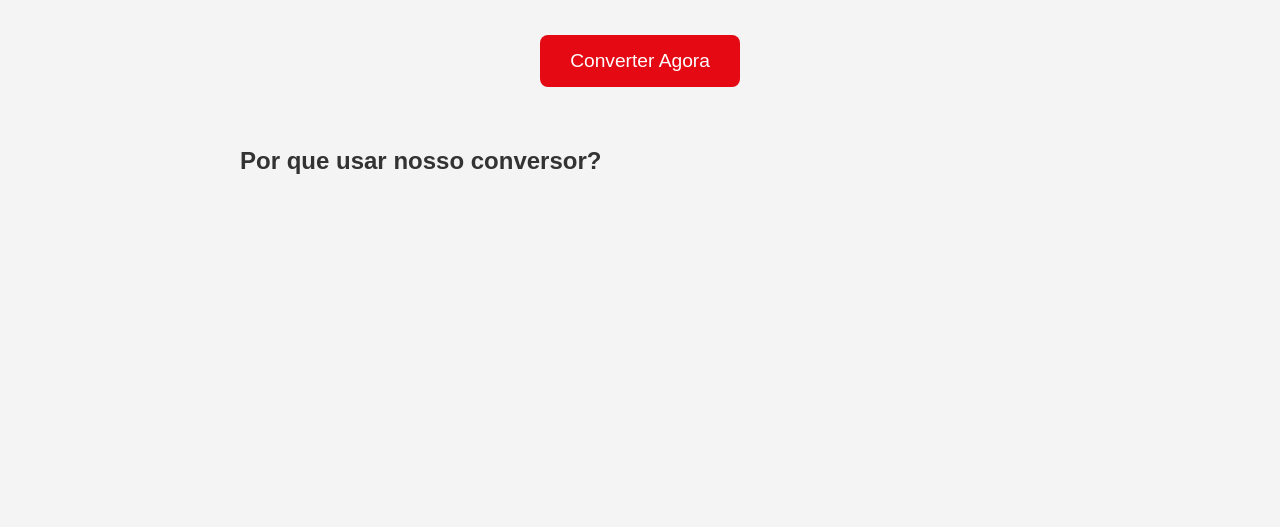
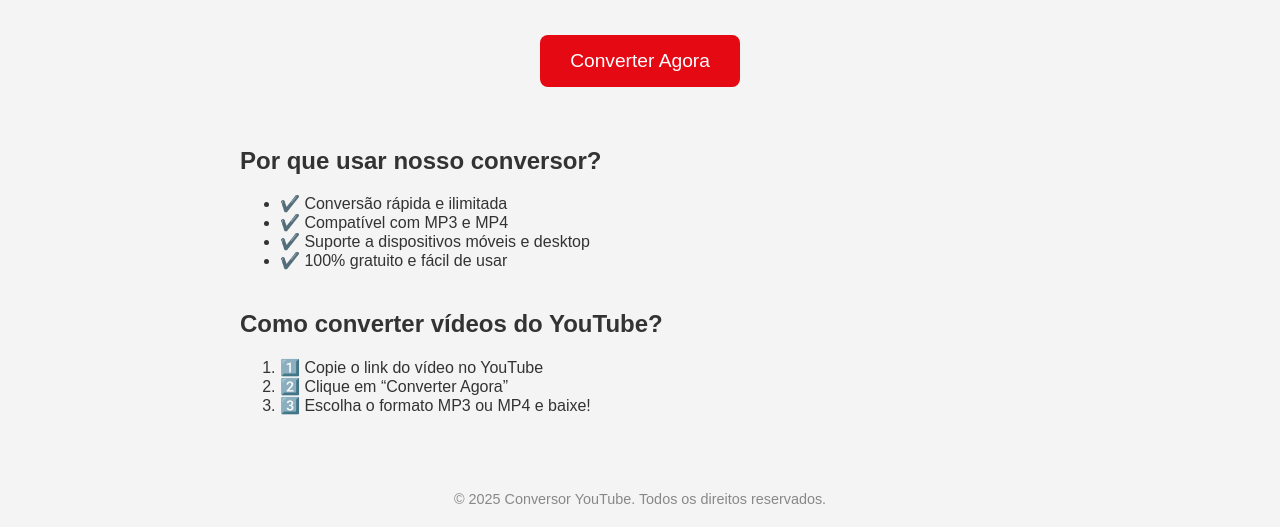
Before and after one commit to digitalbussiness/conversor-youtube, a plain HTML site: page index.html in a window 1280 px wide. Shown: the part 342-869 px from the top of the page. Before the commit the page ends 800 px from the top, so only its background shows below. Drawn offline with Linux system fonts and the light colour scheme.

Commit message:
Update index.html

```diff
--- a/index.html
+++ b/index.html
@@ -87,4 +87,27 @@
     <a href="https://www.y2mate.tools/pt2/" class="btn-converter" target="_blank">Converter Agora</a>
 
     <section>
-      <h2>Por que usar nosso conversor?</h2
+      <h2>Por que usar nosso conversor?</h2>
+      <ul>
+        <li>✔️ Conversão rápida e ilimitada</li>
+        <li>✔️ Compatível com MP3 e MP4</li>
+        <li>✔️ Suporte a dispositivos móveis e desktop</li>
+        <li>✔️ 100% gratuito e fácil de usar</li>
+      </ul>
+    </section>
+
+    <section>
+      <h2>Como converter vídeos do YouTube?</h2>
+      <ol>
+        <li>1️⃣ Copie o link do vídeo no YouTube</li>
+        <li>2️⃣ Clique em “Converter Agora”</li>
+        <li>3️⃣ Escolha o formato MP3 ou MP4 e baixe!</li>
+      </ol>
+    </section>
+  </main>
+
+  <footer>
+    © 2025 Conversor YouTube. Todos os direitos reservados.
+  </footer>
+</body>
+</html>
```
